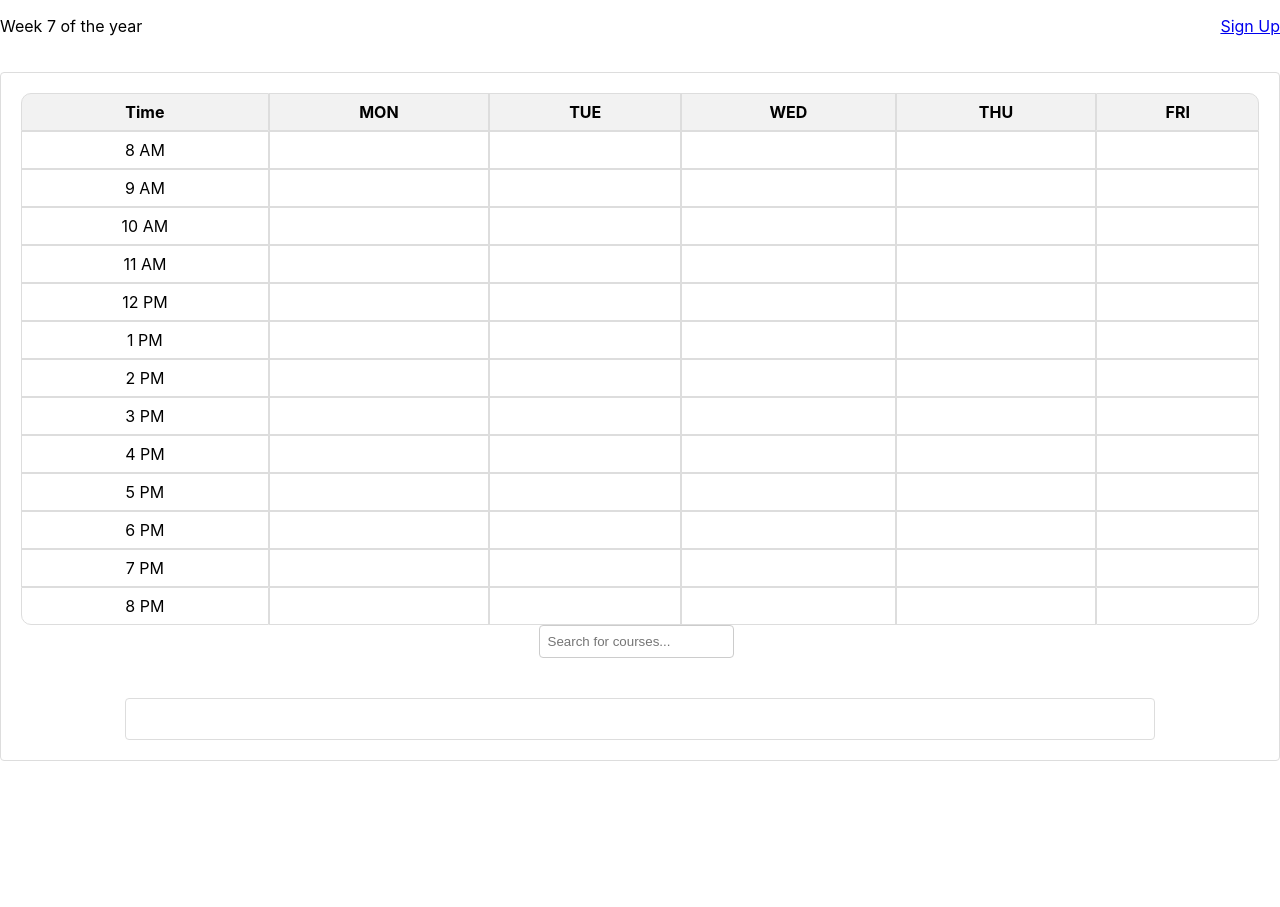
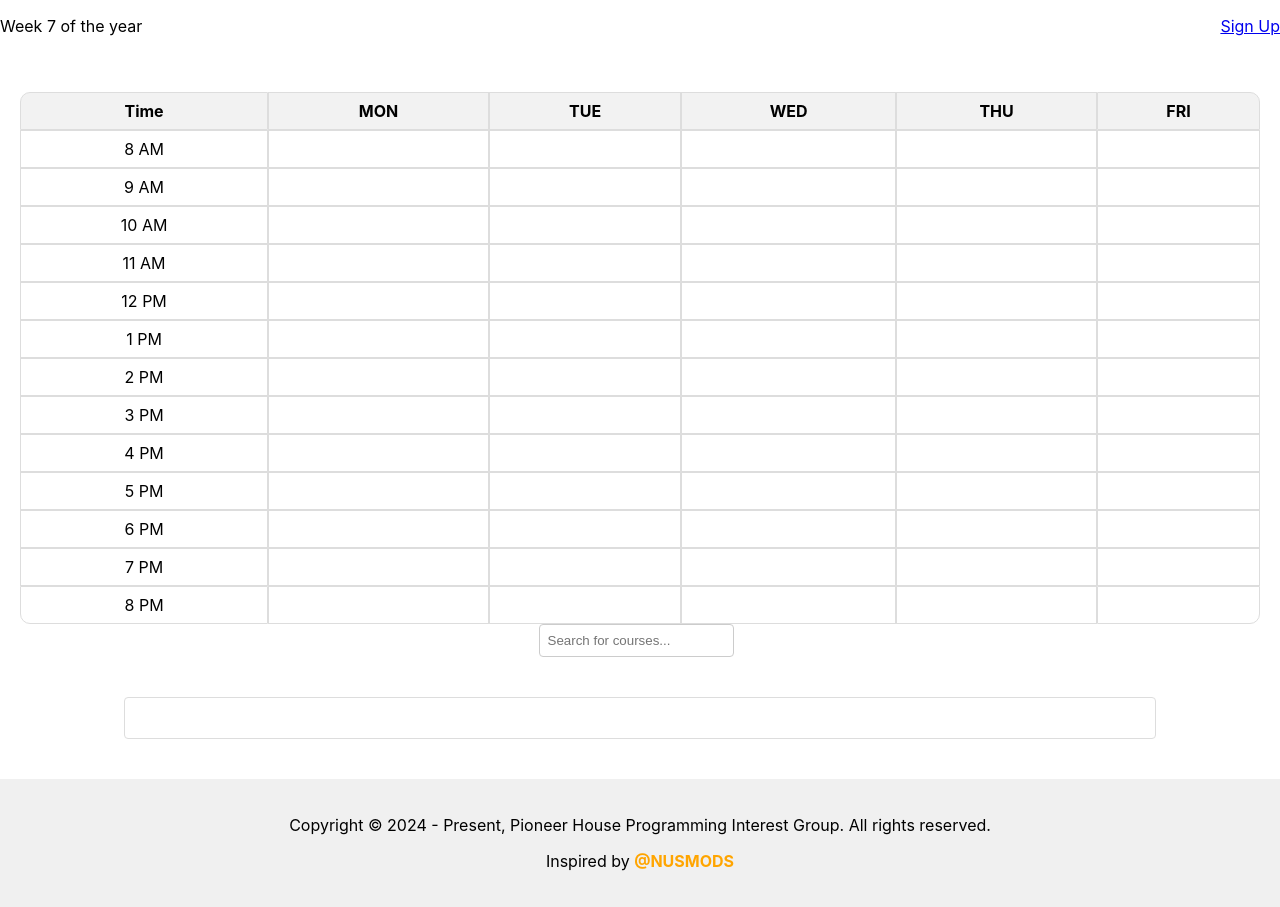
Before and after one commit to shzhe02/nus-class-connect, a React (Create React App) app: page / in a window 1280 px wide. Before the commit the page ends 800 px from the top, so only its background shows below. Built offline with nearby package versions, Linux system fonts and the light colour scheme.

Commit message:
Create footer.

```diff
--- /dev/null
+++ b/src/component/Footer.css
@@ -0,0 +1,19 @@
+.Footer {
+    background-color: #f0f0f0;
+    padding: 20px;
+    text-align: center;
+  }
+
+  .NUSMODS-link {
+    color: orange; /* Set link color to orange */
+    text-decoration: none; /* Remove underline */
+  }
+
+  .NUSMODS-link:visited {
+    color: orange; /* Keep the same color after access */
+  }
+
+  .NUSMODS-link:hover,
+  .NUSMODS-link:focus {
+    text-decoration: none; /* Remove underline on hover/focus */
+  }
--- /dev/null
+++ b/src/component/Footer.js
@@ -0,0 +1,13 @@
+import React from 'react';
+import './Footer.css'; // Import CSS file for styling
+
+function Footer() {
+  return (
+    <footer className="Footer">
+      <p> Copyright © 2024 - Present, Pioneer House Programming Interest Group. All rights reserved. </p>
+      <p> Inspired by <a href="https://nusmods.com/" className="NUSMODS-link"><strong>@NUSMODS</strong></a> </p>
+    </footer>
+  );
+}
+
+export default Footer;
--- a/src/component/Homepage.css
+++ b/src/component/Homepage.css
@@ -1,6 +1,4 @@
 .Timetable-frame {
-  border: 1px solid #ddd;
-  border-radius: 4px;
   padding: 20px;
   margin-bottom: 20px; /* Add margin-bottom to create space below the timetable */
 }
--- a/src/component/Homepage.js
+++ b/src/component/Homepage.js
@@ -4,6 +4,7 @@ import './Homepage.css';
 import Timetable from './Timetable';
 import SearchBar from './SearchBar';
 import AddedCoursesPanel from './AddedCoursesPanel';
+import Footer from './Footer';
 
 function Homepage() {
   // State to store added courses
@@ -48,6 +49,7 @@ function Homepage() {
         <SearchBar onSearch={handleSearch} onAddCourse={handleAddCourse} />
         <AddedCoursesPanel courses={courses} onDeleteCourse={handleDeleteCourse} />
       </div>
+      <Footer />
     </div>
   );
 }
--- a/src/component/SearchBar.js
+++ b/src/component/SearchBar.js
@@ -39,7 +39,6 @@ function SearchBar({ onSearch, onAddCourse }) {
     );
     setFilteredOptions(filtered);
   };
-
 
   const handleInputFocus = () => {
     setSelectedOptionIndex(0);
```
